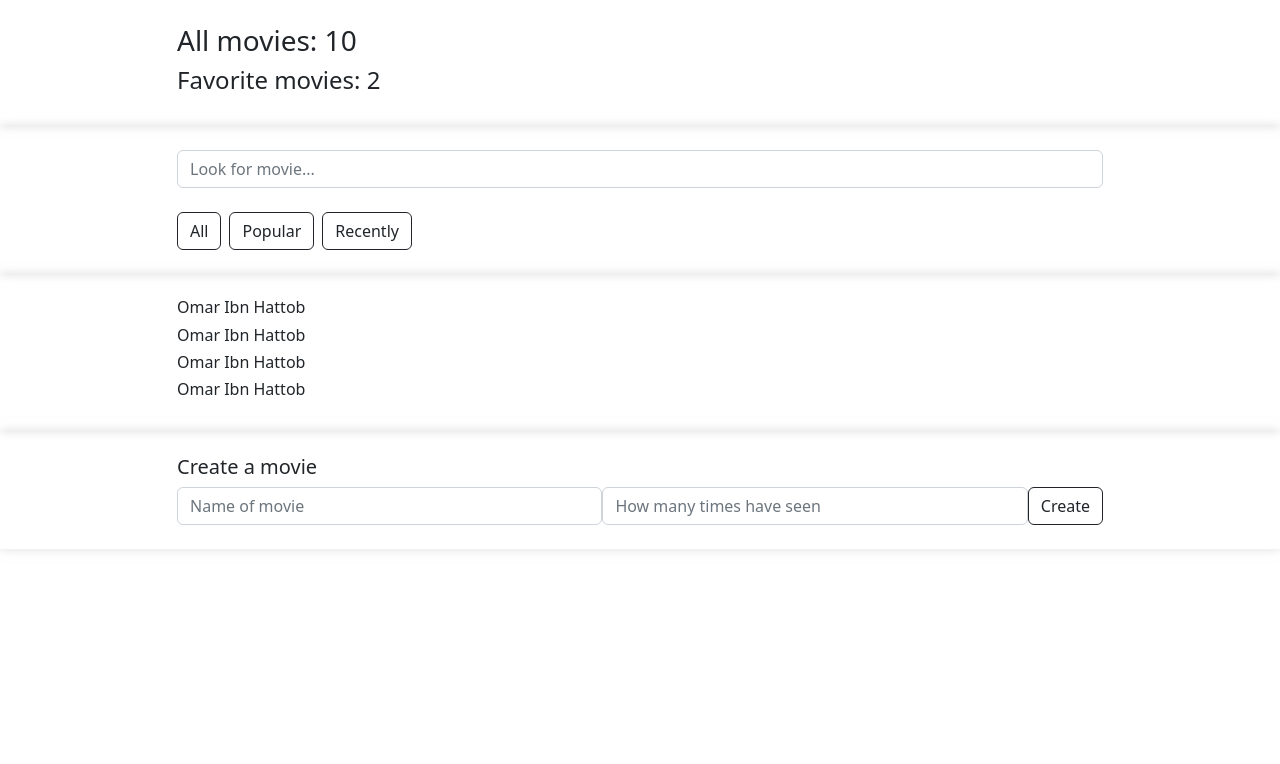
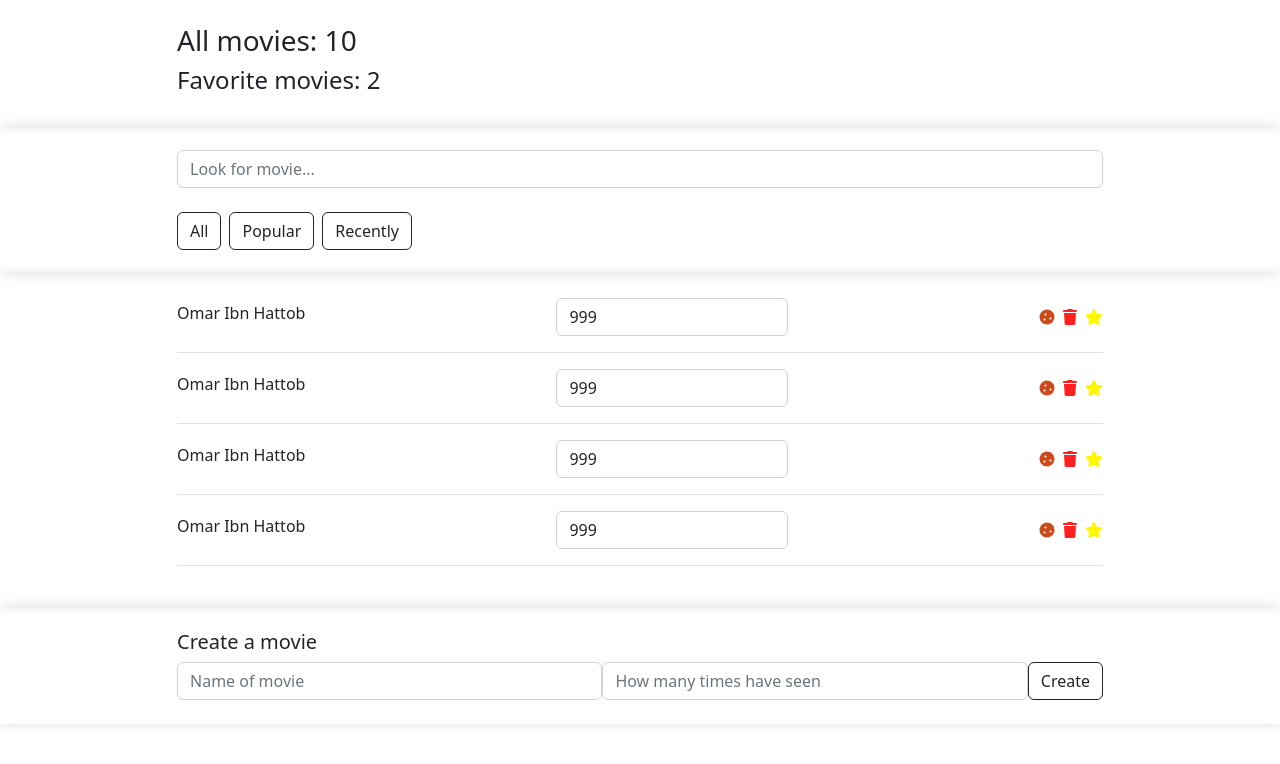
Before and after one commit to 7Davronbek/vue-sammi, a Vue app: page / in a window 1280 px wide. Shown: the top 764 px of the page. Built offline with nearby package versions, Linux system fonts and the light colour scheme.

Commit message:
vue-practise

```diff
--- a/src/components/movie-add-form/MovieAddForm.vue
+++ b/src/components/movie-add-form/MovieAddForm.vue
@@ -6,7 +6,7 @@
           <h5>Create a movie</h5>
           <form class="d-flex align-items-center">
             <input placeholder="Name of movie" type="text" class="form-control" />
-            <input placeholder="How many times have seen" type="text" class="form-control" />
+            <input placeholder="How many times have seen" type="number" class="form-control" />
             <button class="btn btn-outline-dark">Create</button>
           </form>
         </div>
--- a/src/components/movie-list-item/MovieListItem.vue
+++ b/src/components/movie-list-item/MovieListItem.vue
@@ -1,13 +1,33 @@
-<template >
-    <div>
-        <h6>Omar Ibn Hattob</h6>
+<template>
+  <div class="d-flex align-items-center justify-content-between mb-3 border-bottom pb-3">
+    <h6>Omar Ibn Hattob</h6>
+    <input type="number" defaultValue="999" class="form-control w-25 mx-4" />
+    <div class="icon">
+      <i class="fa fa-cookie "></i>
+      <i class="fa fa-trash mx-2"></i>
+      <i class="fa fa-star"></i>
     </div>
+  </div>
 </template>
 <script>
-export default {
+export default {}
+</script>
+<style>
+.fa {
+  cursor: pointer;
+}
+.fa-trash {
+  color: rgb(255, 33, 33);
+}
+.fa-cookie {
+  color: rgb(203, 75, 28);
+}
+.fa-star {
+    color: #fff700;
+}
 
+h6.favorite {
+    color: #fff700;
 }
-</script>
-<style >
 
 </style>
```
Also changed, not shown: src/components/movie-list/MovieList.vue (+12 -6 lines).
